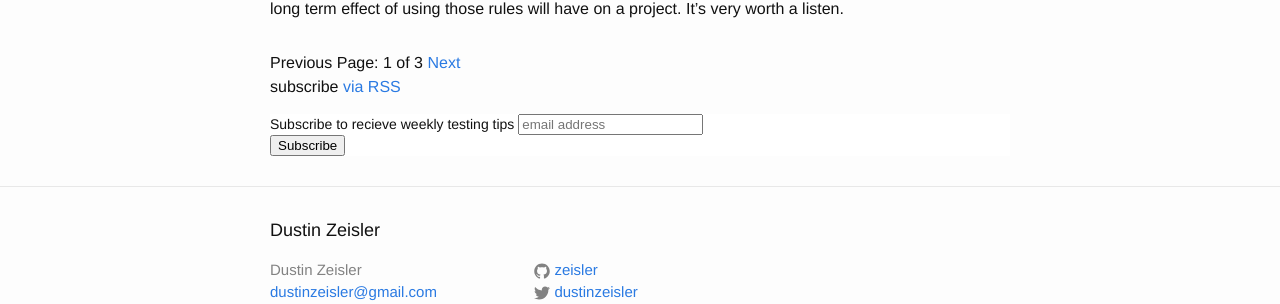
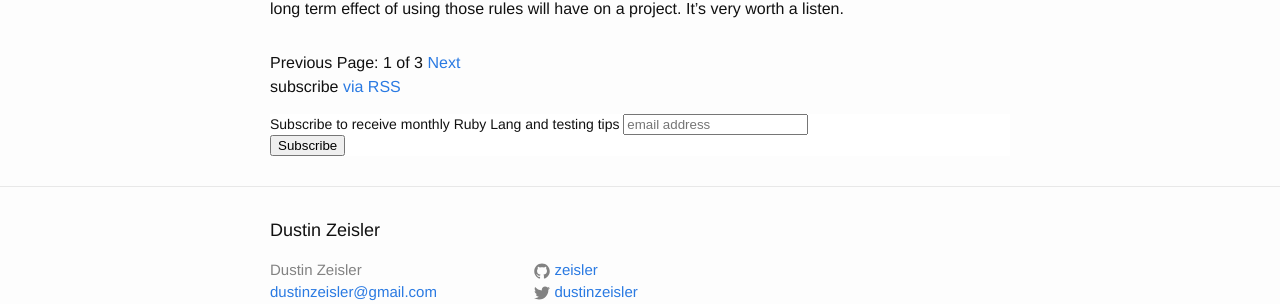
Before and after one commit to zeisler/zeisler.github.io, a Jekyll site: the page built from index.html, in a window 1280 px wide. Shown: the part 1464-1768 px from the top of the page. Built offline with Jekyll 4.4.1, drawn with Linux system fonts in a browser that asks for light colours; the list of posts is cut into pages by our own code; comment, search, counter and statistics services are not loaded.

Commit message:
fix typo

```diff
--- a/_includes/email_sign_up.html
+++ b/_includes/email_sign_up.html
@@ -15,7 +15,7 @@
         method="post" id="mc-embedded-subscribe-form" name="mc-embedded-subscribe-form" class="validate" target="_blank"
         novalidate>
     <div id="mc_embed_signup_scroll">
-      <label for="mce-EMAIL">Subscribe to recieve weekly testing tips</label>
+      <label for="mce-EMAIL">Subscribe to receive monthly Ruby Lang and testing tips</label>
       <input type="email" value="" name="EMAIL" class="email" id="mce-EMAIL" placeholder="email address" required>
       <!-- real people should not fill this in and expect good things - do not remove this or risk form bot signups-->
       <div style="position: absolute; left: -5000px;"><input type="text" name="b_efb8253451b2f4dbdf04043af_b3799743dc"
```
